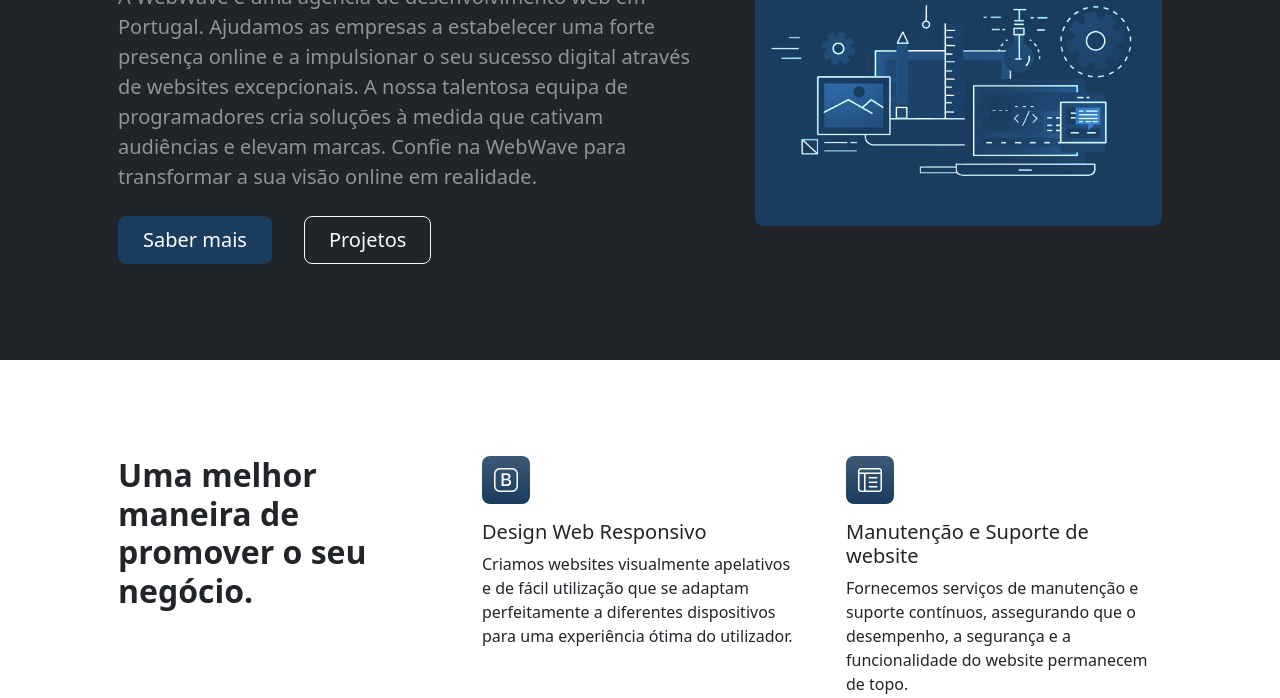
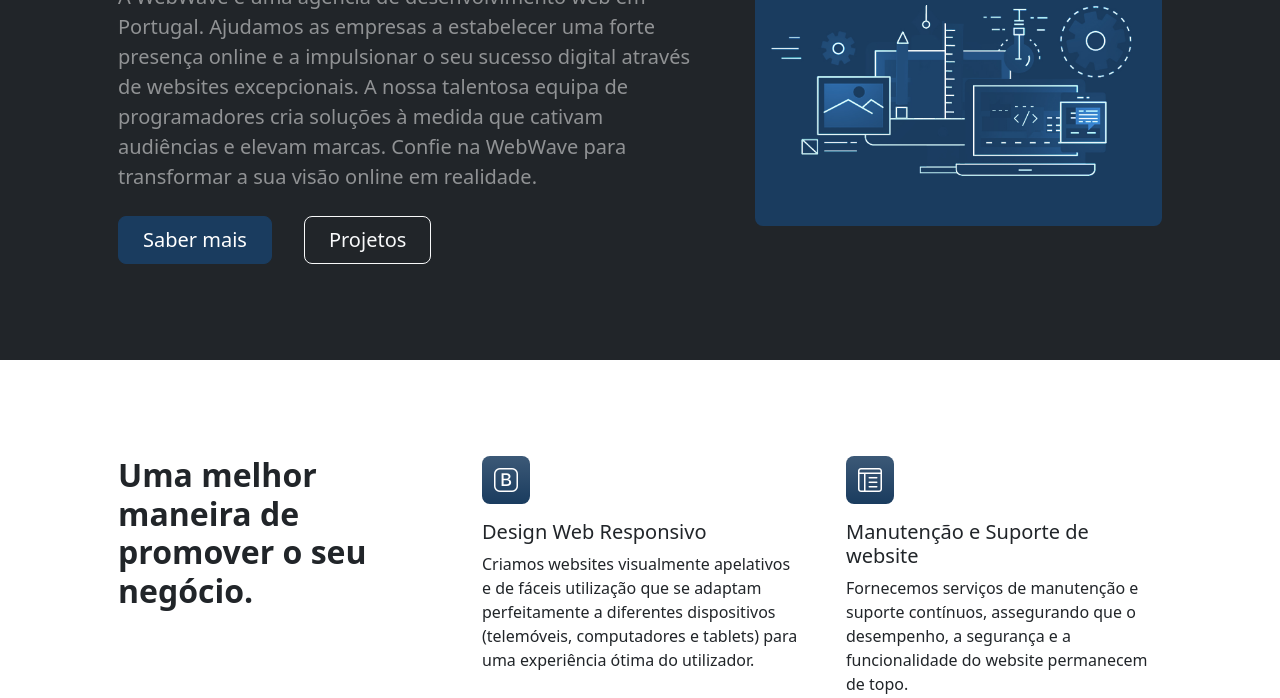
Before and after one commit to afonsocortereal15/WebWave, a plain HTML site: page index.html in a window 1280 px wide. Shown: the part 254-952 px from the top of the page. Drawn offline with nearby package versions, Linux system fonts and the light colour scheme.

Commit message:
Fix grammar
Fixed grammar in homepage and about us page.

```diff
--- a/index.html
+++ b/index.html
@@ -119,9 +119,10 @@
                   </div>
                   <h2 class="h5">Design Web Responsivo</h2>
                   <p class="mb-0">
-                    Criamos websites visualmente apelativos e de fácil
+                    Criamos websites visualmente apelativos e de fáceis
                     utilização que se adaptam perfeitamente a diferentes
-                    dispositivos para uma experiência ótima do utilizador.
+                    dispositivos (telemóveis, computadores e tablets) para uma
+                    experiência ótima do utilizador.
                   </p>
                 </div>
                 <div class="col mb-5 h-100">
```
Also changed, not shown: sobre-nos.html (+1 -1 lines).
